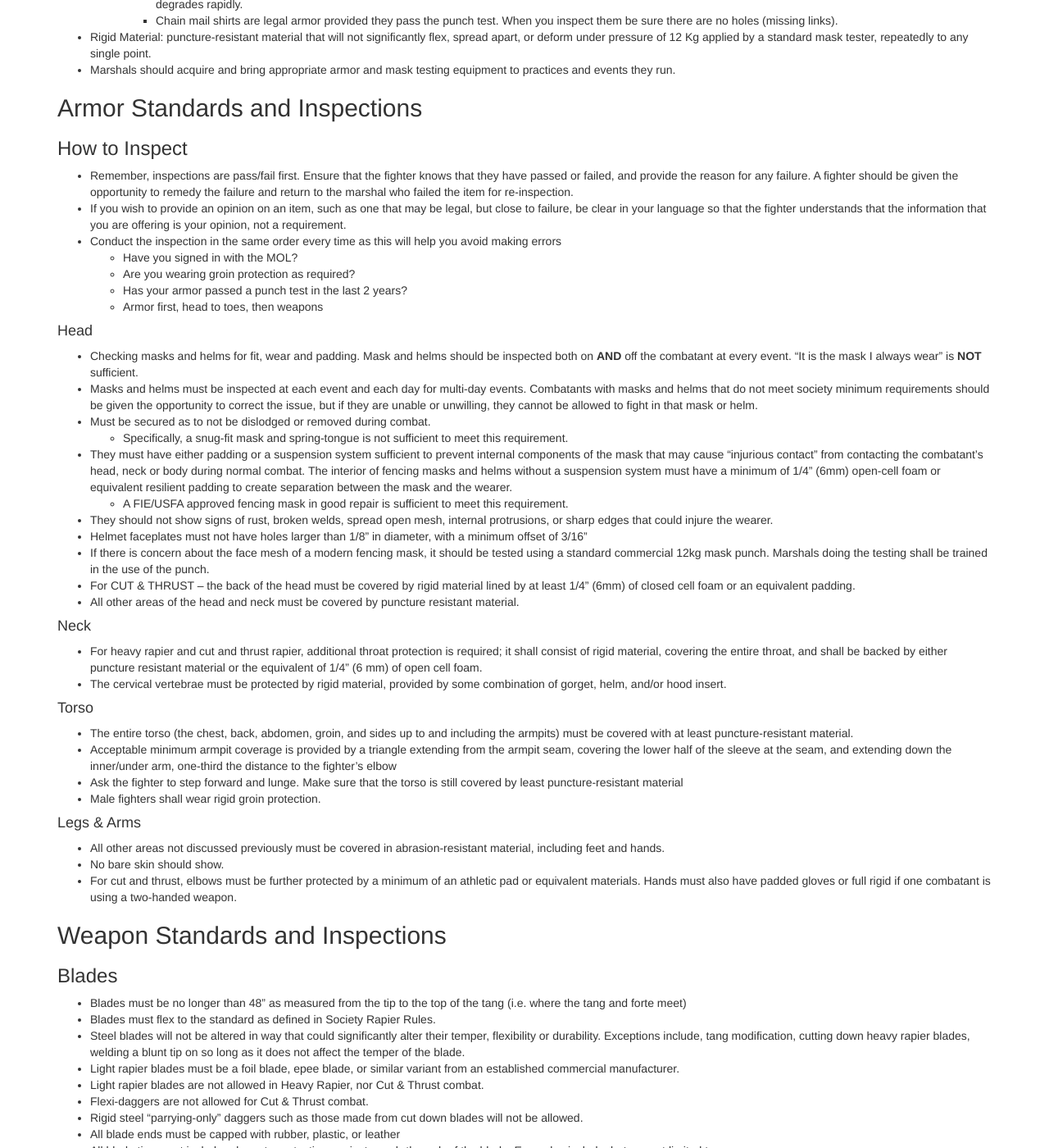
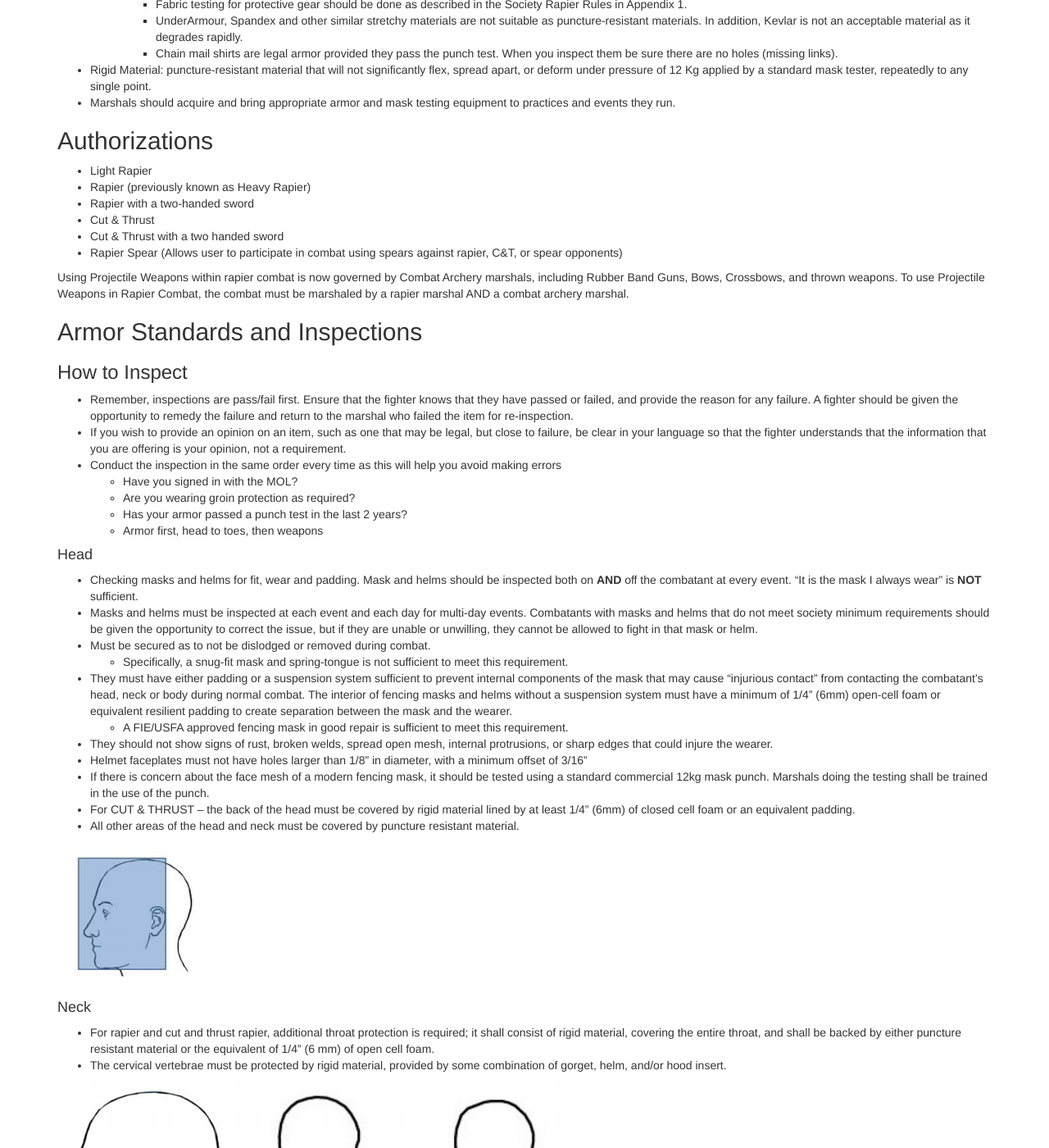
Before and after one commit to academie-de-espee/earl-marshal, a Jekyll site: the page built from training/rapier-marshal.md, in a window 1280 px wide and 1400 px high, scrolled down 1907 px. Shown: the whole window at 82% size. Built offline with Jekyll 4.4.1, drawn with Linux system fonts in a browser that asks for light colours; some of the changed text lies outside the part shown.

Commit message:
update rapier marshal trailing doc

```diff
--- a/training/rapier-marshal.md
+++ b/training/rapier-marshal.md
@@ -53,6 +53,16 @@ Please send comments to the [Deputy Earl Marshal for Training](mailto:dem-traini
 * Rigid Material: puncture-resistant material that will not significantly flex, spread apart, or deform under pressure of 12 Kg applied by a standard mask tester, repeatedly to any single point.
 * Marshals should acquire and bring appropriate armor and mask testing equipment to practices and events they run.
 
+## Authorizations
+
+* Light Rapier
+* Rapier (previously known as Heavy Rapier)
+* Rapier with a two-handed sword
+* Cut & Thrust
+* Cut & Thrust with a two handed sword
+* Rapier Spear (Allows user to participate in combat using spears against rapier, C&T, or spear opponents)
+
+Using Projectile Weapons within rapier combat is now governed by Combat Archery marshals, including Rubber Band Guns, Bows, Crossbows, and thrown weapons.  To use Projectile Weapons in Rapier Combat, the combat must be marshaled by a rapier marshal AND a combat archery marshal.
 
 ## Armor Standards and Inspections
 
@@ -78,15 +88,21 @@ Please send comments to the [Deputy Earl Marshal for Training](mailto:dem-traini
 * For CUT & THRUST – the back of the head must be covered by rigid material lined by at least 1/4" (6mm) of closed cell foam or an equivalent padding.
 * All other areas of the head and neck must be covered by puncture resistant material.
 
+![Coverage Requirements]({{ "/images/rapier/mask.png" | absolute_url }})
+
 #### Neck
-* For heavy rapier and cut and thrust rapier, additional throat protection is required; it shall consist of rigid material, covering the entire throat, and shall be backed by either puncture resistant material or the equivalent of 1/4" (6 mm) of open cell foam.
+* For rapier and cut and thrust rapier, additional throat protection is required; it shall consist of rigid material, covering the entire throat, and shall be backed by either puncture resistant material or the equivalent of 1/4" (6 mm) of open cell foam.
 * The cervical vertebrae must be protected by rigid material, provided by some combination of gorget, helm, and/or hood insert.
+
+![Coverage Requirements]({{ "/images/rapier/gorget.png" | absolute_url }})
 
 #### Torso
 * The entire torso (the chest, back, abdomen, groin, and sides up to and including the armpits) must be covered with at least puncture-resistant material.
 * Acceptable minimum armpit coverage is provided by a triangle extending from the armpit seam, covering the lower half of the sleeve at the seam, and extending down the inner/under arm, one-third the distance to the fighter's elbow
 * Ask the fighter to step forward and lunge.  Make sure that the torso is still covered by least puncture-resistant material
-* Male fighters shall wear rigid groin protection.
+* External reproductive organs and hemangioma must be covered in rigid armor.
+
+![Coverage Requirements]({{ "/images/rapier/body-armor.png" | absolute_url }})
 
 #### Legs & Arms
 * All other areas not discussed previously must be covered in abrasion-resistant material, including feet and hands.
@@ -97,19 +113,26 @@ Please send comments to the [Deputy Earl Marshal for Training](mailto:dem-traini
 ### Blades
 * Blades must be no longer than 48" as measured from the tip to the top of the tang (i.e. where the tang and forte meet)
 * Blades must flex to the standard as defined in Society Rapier Rules.
-* Steel blades will not be altered in way that could significantly alter their temper, flexibility or durability.  Exceptions include, tang modification, cutting down heavy rapier blades, welding a blunt tip on so long as it does not affect the temper of the blade.
+* Steel blades will not be altered in way that could significantly alter their temper, flexibility or durability.  Exceptions include, tang modification, cutting down rapier blades, welding a blunt tip on so long as it does not affect the temper of the blade.
 * Light rapier blades must be a foil blade, epee blade, or similar variant from an established commercial manufacturer.
-* Light rapier blades are not allowed in Heavy Rapier, nor Cut & Thrust combat.
+* Light rapier blades are not allowed in Rapier, nor Cut & Thrust combat.
 * Flexi-daggers are not allowed for Cut & Thrust combat.
 * Rigid steel "parrying-only" daggers such as those made from cut down blades will not be allowed.
 * All blade ends must be capped with rubber, plastic, or leather
 * All blade tips must include adequate protection against punch-through of the blade. Examples include, but are not limited to:
     * A metal disc (such as a washer) placed between the end of the blade and the tip.
     * A nut or other blunt metal object welded to the end of the blade in compliance with the Corporate Rules for Rapier in the Society for Creative Anachronism, Incorporated.
-    * Exception: The Darkwood heavy rapier tips are allowed, as long as they are installed per the manufacturer's instructions and do not need a washer or nut.
+    * Exception: The Darkwood rapier tips are allowed, as long as they are installed per the manufacturer's instructions and do not need a washer or nut.
 * Tips must be firmly taped or glued in place. The tip must be of a color contrasting with the blade so that the tip's absence is readily apparent. If tape is used, it must contrast with both blade and tip.  Do NOT tape over the end of the tip.
 * Any blade with kinks, sharp bends, or cracks fails.
 * All burs on a blade must be removed prior to use.
+
+#### Spear
+* Rubber headed spears, mounted on rattan between 1 1/8th and 1 3/8th inch diameter.
+* Head must flex to 90 degrees with hand pressure
+* Combined length of 9 feet.
+* Minimum diameter inserted into the head end is 1/2 inch.
+* Heads must be friction fit with tape including bright contrasting colored tape or ribbon at the base of the the spear head for visual contrast.
 
 ### Rigid Parry
 * Rigid parrying devices will be made of sturdy, lightweight materials, resistant to breakage & splintering and does not have any sharp edges.
@@ -151,7 +174,7 @@ The process to authorize in rapier is defined on the [marshal's website](/proced
       * Have you signed in the MOL?
       * Have you read the rules for rapier combat?
 
-### Criteria for passing for light rapier and heavy rapier
+### Criteria for passing for light rapier and rapier
    * Comprehension and application of the SCA Rules of the List, SCA Rapier Marshal's Handbook, and the "General Policies" and "Rapier Combat" sections of the "Policies of the Kingdom Earl Marshal" in the Atlantian Book of Policy.
       * The fighter must know the intent and spirit of the law. They do not need to know the letter of the law.
    * Ability to properly execute and acknowledge various valid blows.
@@ -164,12 +187,13 @@ The process to authorize in rapier is defined on the [marshal's website](/proced
          * striking the usher repeatedly with excessive blows
    * The level of skill required and described above should be considered:  "competence"
 
-### Criteria for passing for cut and thrust combat authorization
+### Criteria for passing for Cut & Thrust or Spear combat authorization
    * "Competence" as described above
    * A higher standard applies as the addition of percussive cuts requires a greater degree of skill to ensure safety for the fighter and opponents
    * Authorizing fighter must demonstrate the ability to conduct attacks in series, incorporating multiple blows and/or feints
    * Authorizing fighter must demonstrate a defense capable of protecting against complex attacks such as described above
-   * Must show control over the weapon and the power generated when throwing percussive cuts
+   * Must show control over the weapon and the power generated when throwing form specific blows.
+   * For spear, must show control when abruptly charged by their opponent.
 
 ### Paperwork
    * It is the responsibility of the authorizing fighter to obtain all appropriate signatures on paperwork upon conclusion of the authorization
@@ -212,8 +236,9 @@ The process to authorize in rapier is defined on the [marshal's website](/proced
 
 ### Melees
 * In melees, fighters are engaged with all opponents immediately upon the call to lay on.
-* Fighters may strike any opponent with any legal blow if they are within the 180 degree arc of the opponent's front. A fighter who approaches an opponent from behind shall not deliver a blow until the fighter is within that frontal arc. A fighter may never deliberately strike an opponent from behind.
-* Killing from behind is allowed if it has been announced beforehand.  Per society rules for "death from behind" in melees shall be: a fighter does so by laying the rapier blade over the opponent's shoulder, to at least a third of the blade, while calling "Dead, my lord" (or other short, courteous phrases) in a loud, clear voice.  The opponent will be deemed "killed" the instant the blade touches his shoulder.
+* Combatants may strike any single opponent they can safely reach with any legal blow if they are within a 180 degree arc of the opponent’s front as defined by the opponent’s shoulders, and at an angle they can be reasonably seen by the opponent.
+* Combatants may strike any opponent who is part of a line if the attack is delivered within a 180 degree arc relative to the local line the opponent is a part of.
+* Killing from behind is allowed if it has been announced beforehand.  Per society rules for "death from behind" in melees shall be:  Killing from behind is achieved by laying the weapon over the opponent's shoulder, so that the tip is visible to the opponent, while calling out clearly “You have been killed from behind” or other short clear phrase. The combatant must take care not to strike their opponent with the quillons, guard, or other part of the weapon.
 
 
 ## Event reporting
```
Also changed, not shown: images/rapier/body-armor.png (added), images/rapier/gorget.png (added), images/rapier/mask.png (added).
